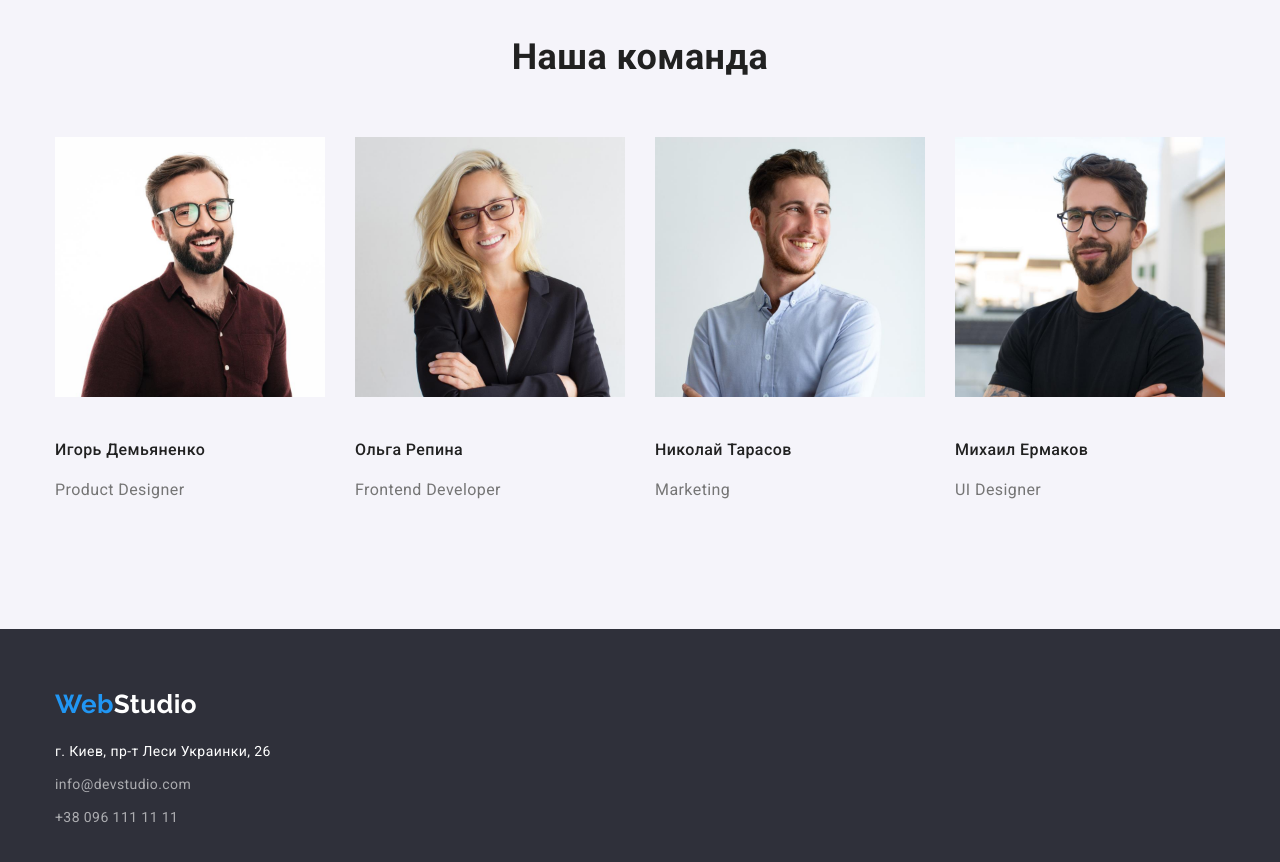
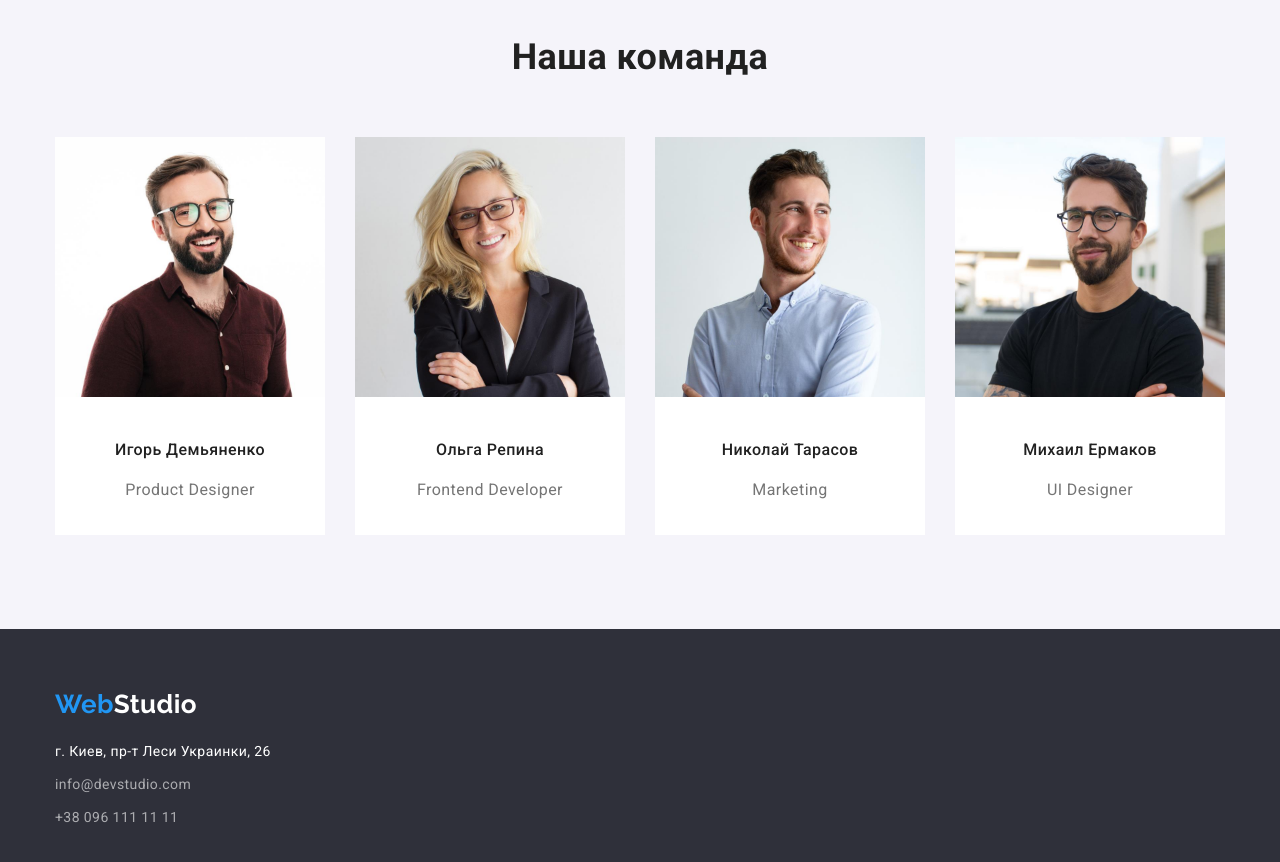
Before and after one commit to VladimirSt13/goit-markup-hw-03, a plain HTML site: page index.html in a window 1280 px wide. Shown: the part 1600-2462 px from the top of the page. Drawn offline with nearby package versions, Linux system fonts and the light colour scheme.

Commit message:
Update style.css

```diff
--- a/css/style.css
+++ b/css/style.css
@@ -204,6 +204,9 @@ body {
 
   background-color: #f5f4fa;
 }
+.our-command .item {
+  background-color: var(--text-color-white);
+}
 .our-command .item.item:not(:last-child) {
   margin-right: 30px;
 }
@@ -220,6 +223,7 @@ body {
   font-weight: 500;
   font-size: 16px;
   line-height: 1.87;
+  text-align: center;
 
   color: var(--text-color-title);
 }
@@ -229,6 +233,7 @@ body {
 
   font-size: 16px;
   line-height: 1.87;
+  text-align: center;
 }
 
 /* Portfolio */
```
